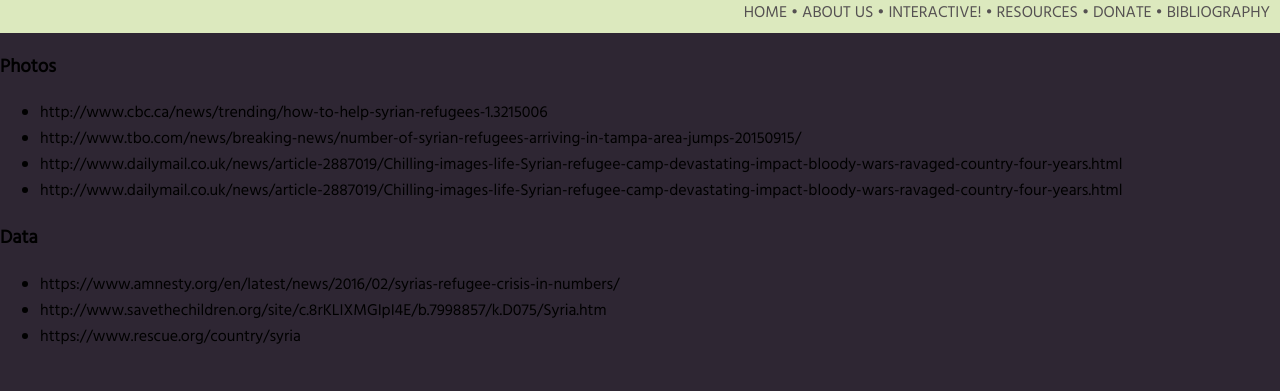
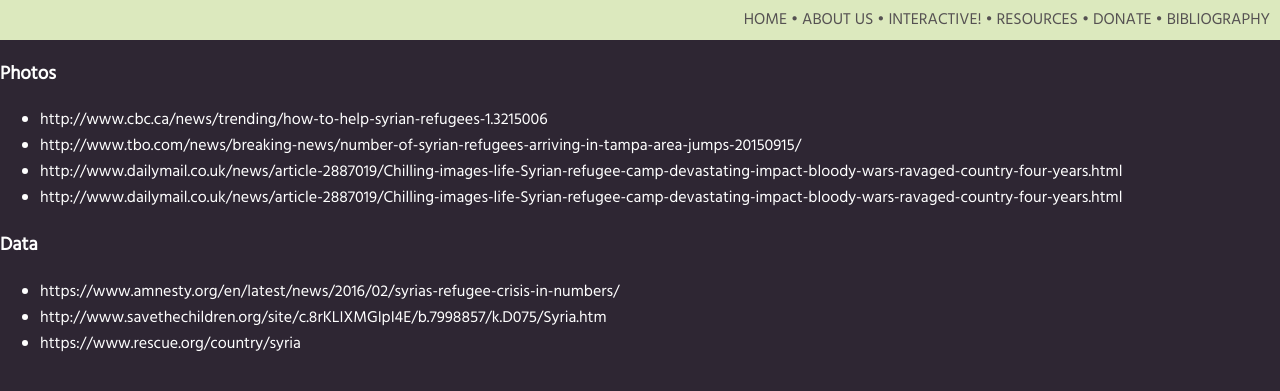
Before and after one commit to GirlsFirst/2016_SIP_Adobe_NYC_ITEOAR, a PHP site: page /bibliography.html in a window 1280 px wide. Shown: the top 391 px of the page. Run offline with PHP 8.4, Linux system fonts and the light colour scheme.

Commit message:
fixed photos on resources

```diff
--- a/bibliography.html
+++ b/bibliography.html
@@ -16,16 +16,16 @@
         <a href="index.html">HOME</a> &#149; <a href="aboutus.html">ABOUT US</a> &#149; <a href="interactive.html">INTERACTIVE!</a> &#149; <a href="resources.html">RESOURCES</a> &#149; <a href="donate.html">DONATE</a> &#149; <a href="bibliography.html">BIBLIOGRAPHY</a>
     </div>
 
-	<h3> Photos </h3>
-	<ul>
+    <h3 class = "heading3"> Photos </h3>
+    <ul id = "photos">
         <li>http://www.cbc.ca/news/trending/how-to-help-syrian-refugees-1.3215006</li>
         <li>http://www.tbo.com/news/breaking-news/number-of-syrian-refugees-arriving-in-tampa-area-jumps-20150915/</li>
         <li>http://www.dailymail.co.uk/news/article-2887019/Chilling-images-life-Syrian-refugee-camp-devastating-impact-bloody-wars-ravaged-country-four-years.html</li>
         <li>http://www.dailymail.co.uk/news/article-2887019/Chilling-images-life-Syrian-refugee-camp-devastating-impact-bloody-wars-ravaged-country-four-years.html</li>
-	</ul>
+    </ul >
 
-	<h3> Data </h3>
-	<ul>
+    <h3 class = "heading3"> Data </h3>
+    <ul id = "data">
         <li>https://www.amnesty.org/en/latest/news/2016/02/syrias-refugee-crisis-in-numbers/</li>
         <li>http://www.savethechildren.org/site/c.8rKLIXMGIpI4E/b.7998857/k.D075/Syria.htm</li>
         <li> https://www.rescue.org/country/syria</li>
--- a/style.css
+++ b/style.css
@@ -14,18 +14,12 @@ body {
   font-family: 'Hind', sans-serif;
   font-width: 500;
 }
-h1 {
-   font-size: 250%
-}
 
-p {
-  font-size: 140%;
-  line-height: 150%;
-  color: #333;
+#CheckOutGame {
+  text-align: center;
 }
 
 #navbar {
-<<<<<<< HEAD
   padding-top: 7px;
   padding-bottom: 7px;
   padding-right: 10px;
@@ -40,21 +34,6 @@ p {
 }
 
 /*Parallax Code--please do not touch*/
-=======
-	padding-top: 7px;
-	padding-bottom: 7px;
-	padding-right: 10px;
-	background: #DCE9BE; /*change*/
-	text-align: right;
-	color: #555152; /* change*/
-	width: auto;
-	height: auto;
-	/*display: block;*/
-	font-family: 'Hind', sans-serif;
-	font-width: 500;
-}
-
->>>>>>> a5bd70125c9372c1b99177aa5ba88819834379a9
 h1 {
    font-size: 250%
 }
@@ -63,12 +42,6 @@ p {
   font-size: 140%;
   line-height: 150%;
   color: #333;
-<<<<<<< HEAD
-}
-#CheckOutGame {
-  text-align: center;
-=======
->>>>>>> a5bd70125c9372c1b99177aa5ba88819834379a9
 }
 
 .slide {
@@ -81,22 +54,6 @@ p {
   transform-style: inherit;
 }
 
-/*img {
-  position: absolute;
-  top: 50%;
-  left: 35%;
-  width: 320px;
-  height: 240px;
-  transform: translateZ(.25px) scale(.75) translateX(-94%) translateY(-100%) rotate(2deg);
-  padding: 10px;
-  border-radius: 5px;
-  background: rgba(240,230,220, .7);
-  box-shadow: 0 0 8px rgba(0, 0, 0, .7);
-}
-
-img:last-of-type {
-  transform: translateZ(.4px) scale(.6) translateX(-104%) translateY(-40%) rotate(-5deg);
-}*/
 
 .slide:before {
   content: "";
@@ -161,7 +118,6 @@ img:last-of-type {
 #slide4 {
   background: #222;
 }
-<<<<<<< HEAD
 /*End of About Us*/
 /*Start of Resources*/
 #Resources {
@@ -181,7 +137,7 @@ img:last-of-type {
 }
 
 #IRC:before {
-  background-image: url("http://www.ab-ilan.com/wp-content/uploads/2014/11/IRC.jpgs");
+  background-image: url("http://www.jobimu.com/wp-content/uploads/2016/05/International-Rescue-Committee.jpg");
   transform: translateZ(-1px) scale(2);
   z-index:-1;
 }
@@ -190,8 +146,6 @@ img:last-of-type {
   background: #222;
 }
 /*End of Resources code*/
-=======
->>>>>>> a5bd70125c9372c1b99177aa5ba88819834379a9
 
 .logo1 {
   display: inline;
@@ -350,3 +304,12 @@ a:visited {
 #interactive {
   color: white;
 }
+#photos {
+  color: white;
+}
+#data {
+  color: white;
+}
+.heading3 {
+  color: white;
+}
```
Also changed, not shown: donate.html (+0 -10 lines). Lines whose indentation alone changed are shown as unchanged.
